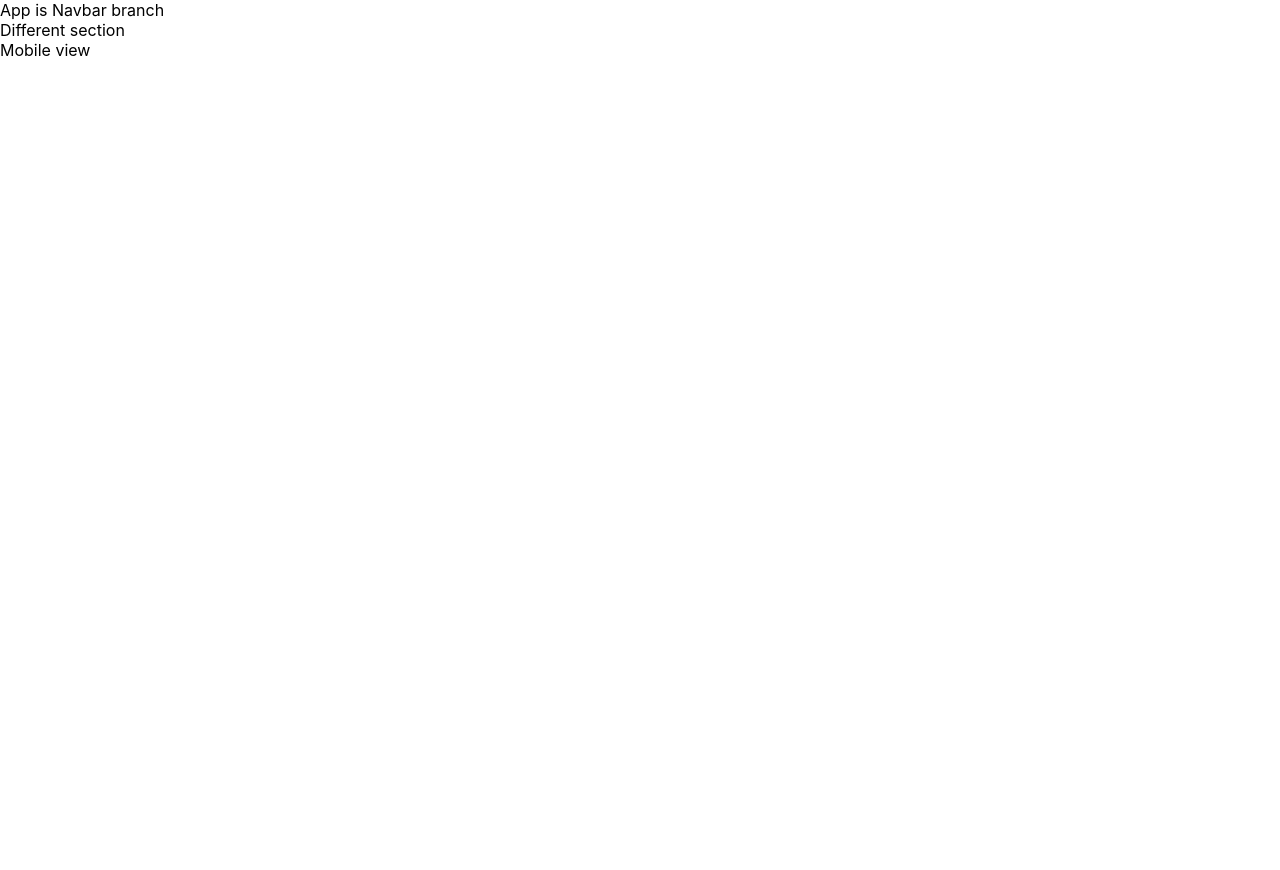
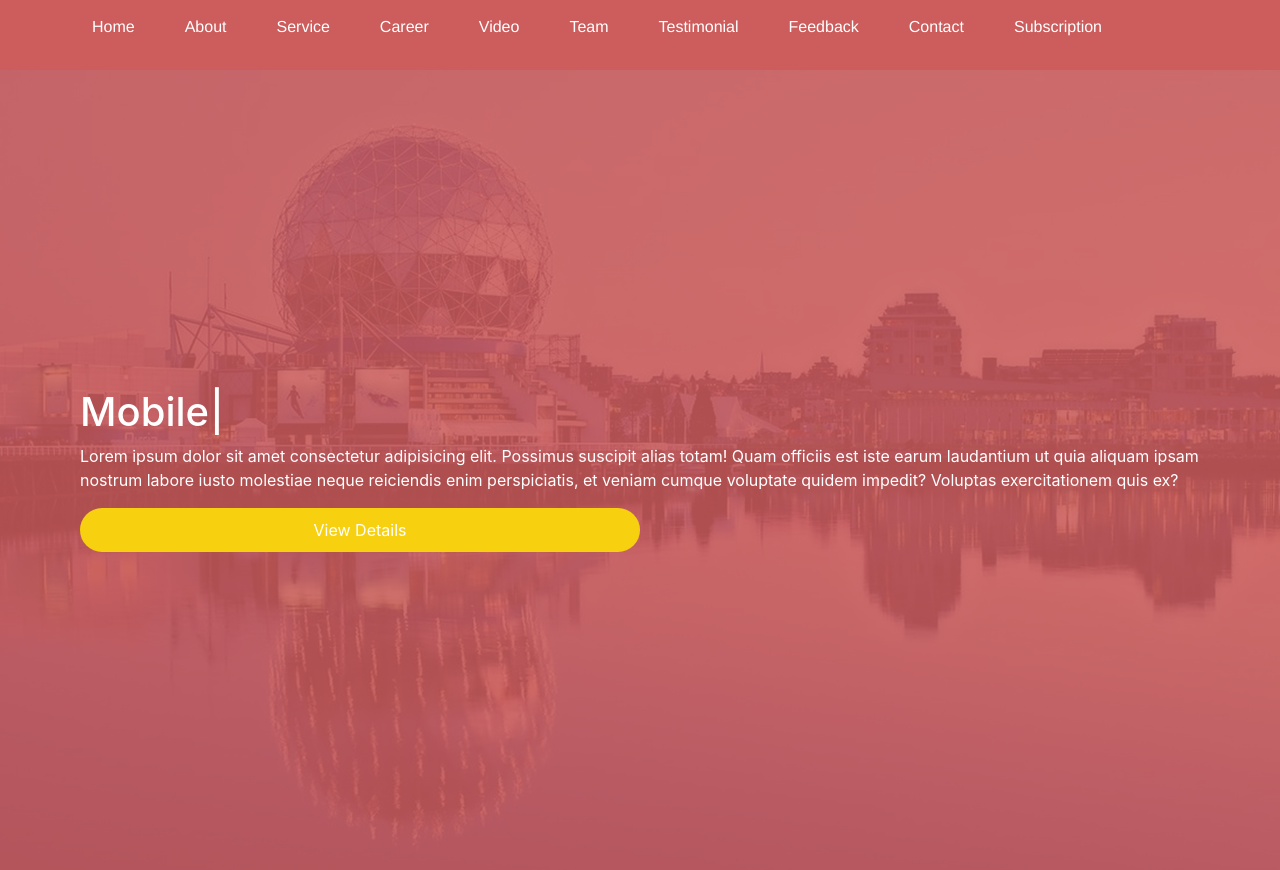
Before and after one commit to Rauf-pro/React-Company-Website, a React (Create React App) app: page / in a window 1280 px wide. Before the commit the page ends 800 px from the top, so only its background shows below. Built offline with nearby package versions, Linux system fonts and the light colour scheme.

Commit message:
Added Home and typewriter-effect

```diff
--- a/package.json
+++ b/package.json
@@ -9,6 +9,7 @@
     "react": "^18.2.0",
     "react-dom": "^18.2.0",
     "react-scripts": "5.0.1",
+    "typewriter-effect": "^2.19.0",
     "web-vitals": "^2.1.4"
   },
   "scripts": {
--- a/public/index.html
+++ b/public/index.html
@@ -1,20 +1,17 @@
 <!DOCTYPE html>
 <html lang="en">
     <head>
-    <meta charset="utf-8" />
-    <link rel="icon" href="%PUBLIC_URL%/favicon.ico" />
-    <meta name="viewport" content="width=device-width, initial-scale=1" />
-    <meta name="theme-color" content="#000000" />
-    <meta
-      name="description"
-      content="Web site created using create-react-app"
-    />
-    <link rel="apple-touch-icon" href="%PUBLIC_URL%/logo192.png" />
+        <meta charset="utf-8">
+        <link rel="icon" href="%PUBLIC_URL%/favicon.ico">
+        <meta name="viewport" content="width=device-width, initial-scale=1">
+        <meta name="theme-color" content="#000000">
+        <meta name="description" content="Web site created using create-react-app">
+        <link rel="apple-touch-icon" href="%PUBLIC_URL%/logo192.png">
         <!--
       manifest.json provides metadata used when your web app is installed on a
       user's mobile device or desktop. See https://developers.google.com/web/fundamentals/web-app-manifest/
     -->
-    <link rel="manifest" href="%PUBLIC_URL%/manifest.json" />
+        <link rel="manifest" href="%PUBLIC_URL%/manifest.json">
         <!--
       Notice the use of %PUBLIC_URL% in the tags above.
       It will be replaced with the URL of the `public` folder during the build.
@@ -25,6 +22,14 @@
       Learn how to configure a non-root public URL by running `npm run build`.
     -->
         <title>React App</title>
+        <link
+            href="https://cdn.jsdelivr.net/npm/bootstrap@5.3.0-alpha1/dist/css/bootstrap.min.css"
+            rel="stylesheet"
+            integrity="sha384-GLhlTQ8iRABdZLl6O3oVMWSktQOp6b7In1Zl3/Jr59b6EGGoI1aFkw7cmDA6j6gD"
+            crossorigin="anonymous"
+        >
+        <script src="https://cdn.jsdelivr.net/npm/@popperjs/core@2.11.6/dist/umd/popper.min.js" integrity="sha384-oBqDVmMz9ATKxIep9tiCxS/Z9fNfEXiDAYTujMAeBAsjFuCZSmKbSSUnQlmh/jp3" crossorigin="anonymous"></script>
+        <script src="https://cdn.jsdelivr.net/npm/bootstrap@5.3.0-alpha1/dist/js/bootstrap.min.js" integrity="sha384-mQ93GR66B00ZXjt0YO5KlohRA5SY2XofN4zfuZxLkoj1gXtW8ANNCe9d5Y3eG5eD" crossorigin="anonymous"></script>
     </head>
     <body>
         <noscript>You need to enable JavaScript to run this app.</noscript>
--- a/src/App.js
+++ b/src/App.js
@@ -1,11 +1,12 @@
 import React from "react";
+import Home from "./components/Home/Home";
+import Navbar from "./components/Navbar/Navbar";
 
 const App = () => {
   return (
     <>
-      <div>App is Navbar branch</div>
-      <div>Different section</div>
-      <div>Mobile view</div>
+      <Navbar/>
+      <Home/>
     </>
   );
 };
--- /dev/null
+++ b/src/components/Home/Home.js
@@ -0,0 +1,39 @@
+import React from "react";
+import "./home.css";
+import Typewriter from "typewriter-effect";
+
+const Home = () => {
+  return (
+    <div className="container-fluid home">
+      <div className="container home-content">
+        <h1>
+          <Typewriter
+            options={{
+              strings: [
+                "Web Development",
+                "Mobile Development",
+                "UI/UX Design",
+                "Product Marketing",
+                "Digital Marketing",
+                "Customer Service"
+              ],
+              autoStart: true,
+              loop: true,
+              delay: 5
+            }}
+          />
+        </h1>
+        <p>
+          Lorem ipsum dolor sit amet consectetur adipisicing elit. Possimus
+          suscipit alias totam! Quam officiis est iste earum laudantium ut quia
+          aliquam ipsam nostrum labore iusto molestiae neque reiciendis enim
+          perspiciatis, et veniam cumque voluptate quidem impedit? Voluptas
+          exercitationem quis ex?
+        </p>
+        <span className="view-details-home-button">View Details</span>
+      </div>
+    </div>
+  );
+};
+
+export default Home;
--- /dev/null
+++ b/src/components/Home/home.css
@@ -0,0 +1,40 @@
+.home{
+    height: 100vh;
+    color: #fff;
+    background-color: #cd5c5cda;
+    position: relative;
+
+}
+.home::before{
+    content: '';
+    background: url('../../image/about.jpg') no-repeat center/cover;
+    height: 100%;
+    width: 100%;
+    position: absolute;
+    left: 0;
+    top: 0;
+    z-index: -1;
+
+}
+.home-content{
+    height: 100%;
+    display: flex;
+    flex-direction: column;
+    justify-content: center;
+    margin: auto;
+    padding: 10px;
+}
+.view-details-home-button{
+    background-color: #F7D010;
+    text-align: center;
+    width: 50%;
+    padding: 10px;
+    border-radius: 30px;
+    cursor: pointer;
+
+}
+.view-details-home-button:hover{
+  background-color: white;
+  color: black;
+  transition-duration: 1s;
+}
--- /dev/null
+++ b/src/components/Navbar/Navbar.js
@@ -0,0 +1,23 @@
+import React from "react";
+import './navbar.css'
+
+const Navbar = () => {
+  return (
+    <nav className="navbar-main">
+      <ul>
+        <li className="nav-item">Home</li>
+        <li className="nav-item">About</li>
+        <li className="nav-item">Service</li>
+        <li className="nav-item">Career</li>
+        <li className="nav-item">Video</li>
+        <li className="nav-item">Team</li>
+        <li className="nav-item">Testimonial</li>
+        <li className="nav-item">Feedback</li>
+        <li className="nav-item">Contact</li>
+        <li className="nav-item">Subscription</li>
+      </ul>
+    </nav>
+  );
+};
+
+export default Navbar;
--- /dev/null
+++ b/src/components/Navbar/navbar.css
@@ -0,0 +1,27 @@
+.navbar-main{
+    background-color: #CD5C5C;
+    width: 100%;
+    height: 70px;
+    display: flex;
+    align-items: center;
+    top: 0;
+    text-align: center;
+    justify-content: right;
+
+}
+.navbar-main ul {
+    display: flex;
+    margin-right: 10%;
+
+}
+.navbar-main ul li{
+    list-style-type: none;
+    margin-right: 50px;
+    color: white;
+    cursor: pointer;
+    font-family: 'Franklin Gothic Medium', 'Arial Narrow', Arial, sans-serif ;
+
+}
+.navbar-main ul li:hover{
+    color: yellow;
+}
```
Also changed, not shown: src/components/ContextApi.js (added), src/image/about.jpg (added), 1 other file (tests, documents, lock files or other folders). Lines whose indentation alone changed are shown as unchanged.
